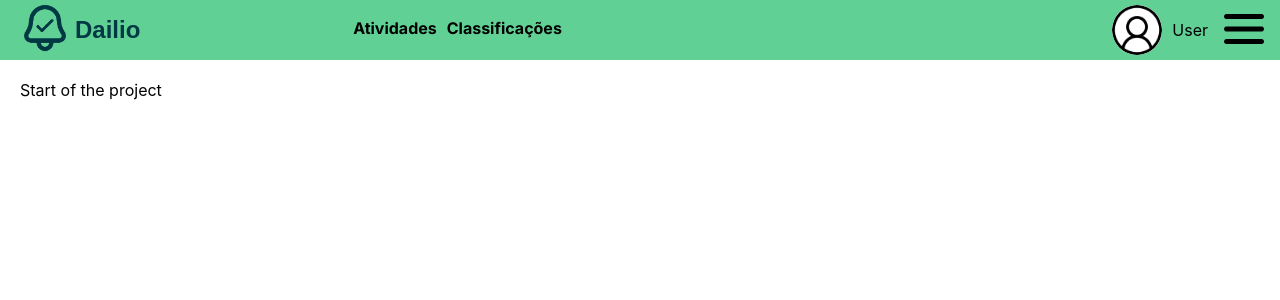
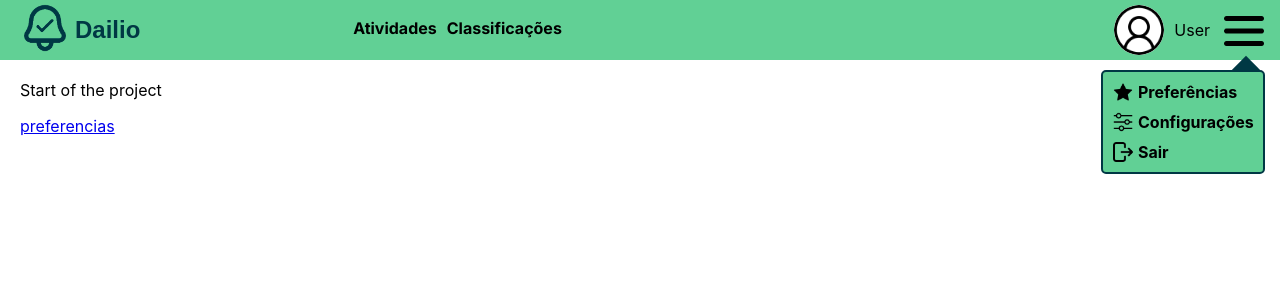
Before and after one commit to Marcio-Lima123/projeto-react-grupo1, a React (Create React App) app: page / in a window 1280 px wide. Both pictures are taken after a click on the button 1244 px from the left and 30 px from the top of the page. Shown: the top 300 px of the page. Built offline with nearby package versions, Linux system fonts and the light colour scheme; a web font is replaced by a local one.

Commit message:
#nav_bar basica pronta

```diff
--- a/src/App.js
+++ b/src/App.js
@@ -19,7 +19,7 @@ function App() {
           <Route path='/register' element={<RegisterPage/>}/>
           <Route path='/profile' element={<ProfilePage/>}/>
           <Route path='/daily_activity' element={<DailyActivity/>}/>
-          <Route path="/preferencias" element={<PreferencesPage />} />
+          <Route path="/preferencias" element={<PreferencesPage/>}/>
         </Route>
       </Routes>
     </Router>
--- a/src/components/navbar.js
+++ b/src/components/navbar.js
@@ -1,4 +1,4 @@
-// import { Link } from "react-router-dom";
+import { Link } from "react-router-dom";
 import '../styles/navbar.css';
 
 export function NavBar(){
@@ -26,19 +26,21 @@ export function NavBar(){
                 <div class='us_menu'>
                     <img class='user_logo' src="imgs/user.png" alt="Pfp_img"></img>
                     <p>User</p>
+                    <div class='dd_menu_container'>
                         <button class='btn_logs'><img class='logs' src="imgs/menu2.png" alt="menu"></img></button>
-                </div>
                         <div class='dd_container'>
                             <div class='t_menu'></div>
                             <div class='dd_menu' target='#dd_menu'>
                                 <div class='menu_tab'>
-                            <a href='/preferencias'><img class='logs_menu' src="imgs/star.png" alt="pref"></img>Preferências</a>
+                                    <a target="blank" href='#/preferencias'><img class='logs_menu' src="imgs/star.png" alt="pref"></img>Preferências</a>
                                 </div>
                                 <div class='menu_tab'>
-                            <a href='/configuracoes'><img class='logs_menu' src="imgs/settings.png" alt="config"></img>Configurações</a>
+                                    <Link to='/configuracoes'><img class='logs_menu' src="imgs/settings.png" alt="config"></img>Configurações</Link>
                                 </div>
                                 <div class='menu_tab'>
-                            <a href='/sair'><img class='logs_menu' src="imgs/log-out.png" alt="sair"></img>Sair</a>
+                                    <Link to='/sair'><img class='logs_menu' src="imgs/log-out.png" alt="sair"></img>Sair</Link>
+                                </div>
+                            </div>
                         </div>
                     </div>
                     </div>
--- a/src/pages/homePage.js
+++ b/src/pages/homePage.js
@@ -1,8 +1,10 @@
+// import { Link } from 'react-router-dom';
 import '../styles/homepage.css'
 export function Home(){
     return (
         <div class='content_container'>
             <p>Start of the project</p>
+                <a href='#/preferencias'>preferencias</a>
         </div>
     );
 }
--- a/src/styles/navbar.css
+++ b/src/styles/navbar.css
@@ -43,7 +43,18 @@ header{
     height: 40px;
 }
 
+.dd_menu_container{
+    display: flex;
+    flex-direction: column;
+    align-items: end;
+
+    width: 50px;
+    height: 60px;
+}
+
 .btn_logs{
+    position: fixed;
+    top: 10px;
     background-color: transparent;
     border: none;
 
@@ -125,14 +136,19 @@ header{
 
 .dd_container{
     position: relative;
+    top: 50px;
+    right: 5px;
     z-index: 1;
 
     visibility: hidden;
 }
 
-.btn_logs:hover .dd_container{
+.btn_logs:focus + .dd_container{
     visibility: visible;
+}
 
+.dd_container:active{
+    visibility: visible;
 }
 
 .dd_menu{
@@ -155,8 +171,8 @@ header{
     height: 20px;
 
     position: relative;
+    top: 10px;
     right: -135px;
-    top: 10px;
     z-index: -1;
 
     rotate: 45deg;
```
Lines whose indentation alone changed are shown as unchanged.
